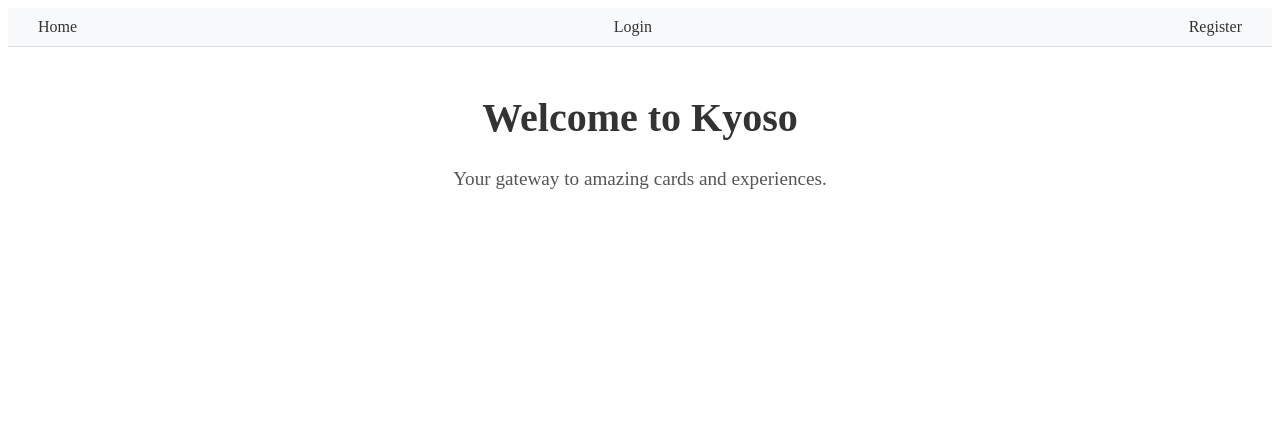
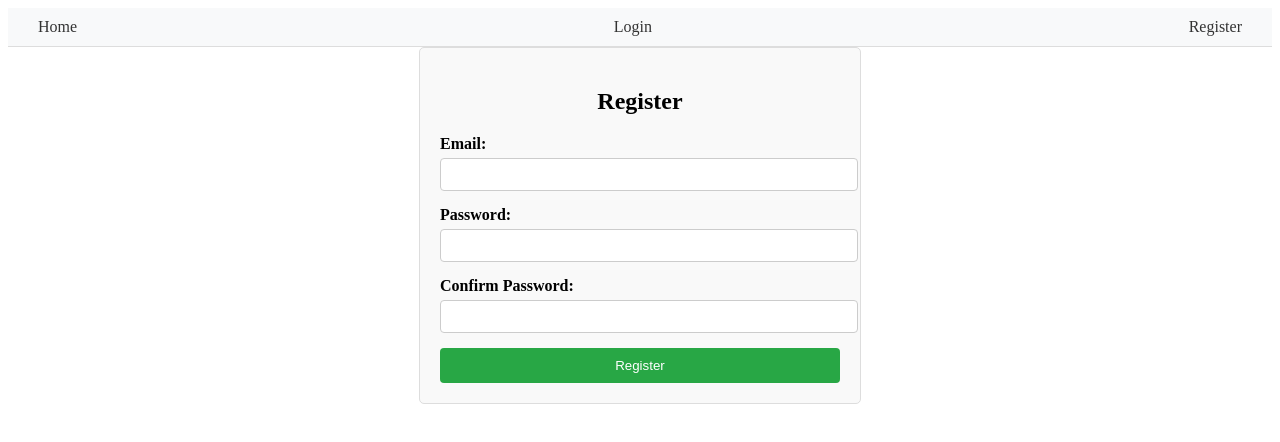
Before and after one commit to janpc01/kyoso-frontend, an Angular app: page /register in a window 1280 px wide. Before the commit this address led to /. Shown: the top 442 px of the page. Built offline with nearby package versions, Linux system fonts and the light colour scheme.

Commit message:
register component

```diff
--- a/src/app/app.routes.ts
+++ b/src/app/app.routes.ts
@@ -3,9 +3,11 @@ import { HomeComponent } from './home/home.component';
 
 // Authentication
 import { LoginComponent } from './authentication/login/login.component';
+import { RegisterComponent } from './authentication/register/register.component';
 
 export const routes: Routes = [
   { path: '', component: HomeComponent },
   { path: 'login', component: LoginComponent },
+  { path: 'register', component: RegisterComponent },
   { path: '**', redirectTo: '' }, // Redirect unknown routes to home
 ];
--- /dev/null
+++ b/src/app/authentication/register/register.component.css
@@ -0,0 +1,54 @@
+.register {
+    max-width: 400px;
+    margin: 0 auto;
+    padding: 20px;
+    border: 1px solid #ddd;
+    border-radius: 5px;
+    background-color: #f9f9f9;
+  }
+
+  .register h2 {
+    text-align: center;
+  }
+
+  .register div {
+    margin-bottom: 15px;
+  }
+
+  .register label {
+    display: block;
+    font-weight: bold;
+  }
+
+  .register input {
+    width: 100%;
+    padding: 8px;
+    margin-top: 5px;
+    border: 1px solid #ccc;
+    border-radius: 4px;
+  }
+
+  .register button {
+    width: 100%;
+    padding: 10px;
+    background-color: #28a745;
+    color: white;
+    border: none;
+    border-radius: 4px;
+    cursor: pointer;
+  }
+
+  .register button:hover {
+    background-color: #218838;
+  }
+
+  .error {
+    color: red;
+    font-size: 0.9rem;
+    margin-top: 5px;
+  }
+
+  button[disabled] {
+    background-color: #ccc;
+    cursor: not-allowed;
+  }
--- /dev/null
+++ b/src/app/authentication/register/register.component.html
@@ -0,0 +1,57 @@
+<div class="register">
+    <h2>Register</h2>
+    <form (submit)="onSubmit()" #registrationForm="ngForm">
+      <div>
+        <label for="email">Email:</label>
+        <input
+          type="email"
+          id="email"
+          [(ngModel)]="email"
+          name="email"
+          required
+          email
+          #emailCtrl="ngModel"
+        />
+        <div *ngIf="emailCtrl.invalid && emailCtrl.touched" class="error">
+          <small *ngIf="emailCtrl.errors?.['required']">Email is required.</small>
+          <small *ngIf="emailCtrl.errors?.['email']">Enter a valid email address.</small>
+        </div>
+      </div>
+
+      <div>
+        <label for="password">Password:</label>
+        <input
+          type="password"
+          id="password"
+          [(ngModel)]="password"
+          name="password"
+          required
+          minlength="8"
+          #passwordCtrl="ngModel"
+        />
+        <div *ngIf="passwordCtrl.invalid && passwordCtrl.touched" class="error">
+          <small *ngIf="passwordCtrl.errors?.['required']">Password is required.</small>
+          <small *ngIf="passwordCtrl.errors?.['minlength']">
+            Password must be at least 8 characters long.
+          </small>
+        </div>
+      </div>
+
+      <div>
+        <label for="confirmPassword">Confirm Password:</label>
+        <input
+          type="password"
+          id="confirmPassword"
+          [(ngModel)]="confirmPassword"
+          name="confirmPassword"
+          required
+          #confirmPasswordCtrl="ngModel"
+        />
+        <div *ngIf="confirmPasswordCtrl.touched && confirmPassword !== password" class="error">
+          <small>Passwords do not match.</small>
+        </div>
+      </div>
+
+      <button type="submit" [disabled]="registrationForm.invalid">Register</button>
+    </form>
+  </div>
--- /dev/null
+++ b/src/app/authentication/register/register.component.ts
@@ -0,0 +1,26 @@
+import { Component } from '@angular/core';
+import { CommonModule } from '@angular/common';
+import { FormsModule } from '@angular/forms';
+
+@Component({
+  selector: 'app-register',
+  standalone: true,
+  imports: [CommonModule, FormsModule],
+  templateUrl: './register.component.html',
+  styleUrl: './register.component.css'
+})
+export class RegisterComponent {
+  email: string = '';
+  password: string = '';
+  confirmPassword: string = '';
+
+  onSubmit() {
+    if (this.password !== this.confirmPassword) {
+      console.error('Passwords do not match');
+      return;
+    }
+
+    console.log('Register submitted:', { email: this.email, password: this.password });
+    // TODO: Send registration data to server
+  }
+}
```
Also changed, not shown: 1 other file (tests, documents, lock files or other folders).
